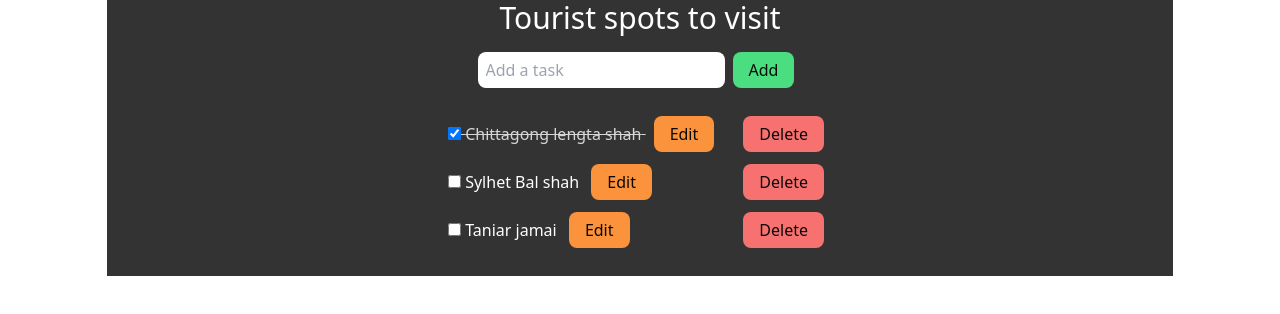
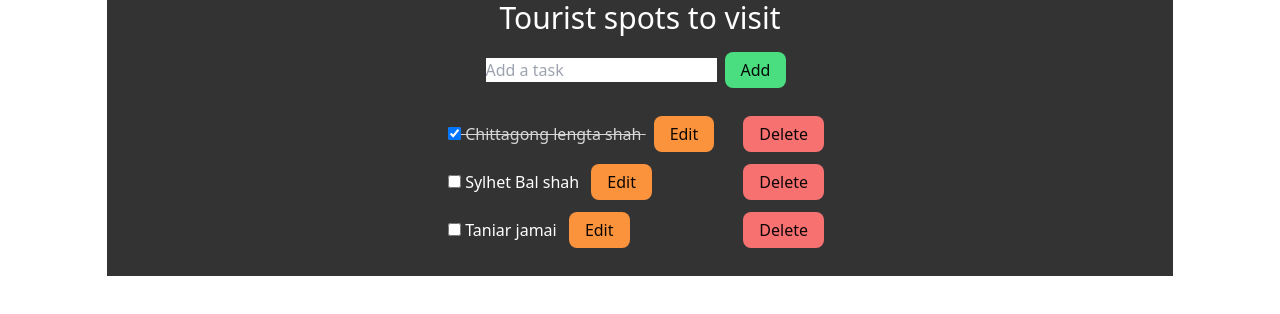
Before and after one commit to MU1147-LEGEND/React, a React (Vite) app in the folder Scaling-Reducer-withContext/: page / in a window 1280 px wide. Shown: the top 314 px of the page. Built offline with nearby package versions, Linux system fonts and the light colour scheme.

Commit message:
Refactor components to use context for task management and remove prop drilling

```diff
--- a/Scaling-Reducer-withContext/src/App.jsx
+++ b/Scaling-Reducer-withContext/src/App.jsx
@@ -2,13 +2,18 @@ import { scan } from "react-scan"; // must be imported before React and React DO
 import React, { useReducer } from "react";
 import Comp1 from "./components/Comp1";
 import reducer from "./reducer";
+import { TaskContext, TaskDispatchContext } from "./context/taskContext";
 
 const App = () => {
     const [tasks, dispatch] = useReducer(reducer, initialTasks);
 
     return (
         <>
-            <Comp1 tasks={tasks} dispatch={dispatch} />
+            <TaskContext.Provider value={tasks}>
+                <TaskDispatchContext.Provider value={dispatch}>
+                    <Comp1 />
+                </TaskDispatchContext.Provider>
+            </TaskContext.Provider>
         </>
     );
 };
--- a/Scaling-Reducer-withContext/src/components/Comp1.jsx
+++ b/Scaling-Reducer-withContext/src/components/Comp1.jsx
@@ -1,10 +1,10 @@
 import React from "react";
 import Comp2 from "./Comp2";
 
-const Comp1 = ({ tasks, dispatch }) => {
+const Comp1 = () => {
     return (
         <>
-            <Comp2 tasks={tasks} dispatch={dispatch} />
+            <Comp2 />
         </>
     );
 };
--- a/Scaling-Reducer-withContext/src/components/Comp2.jsx
+++ b/Scaling-Reducer-withContext/src/components/Comp2.jsx
@@ -1,10 +1,10 @@
 import React from "react";
 import Comp3 from "./Comp3";
 
-const Comp2 = ({ tasks, dispatch }) => {
+const Comp2 = () => {
     return (
         <>
-            <Comp3 tasks={tasks} dispatch={dispatch} />
+            <Comp3 />
         </>
     );
 };
--- a/Scaling-Reducer-withContext/src/components/Comp3.jsx
+++ b/Scaling-Reducer-withContext/src/components/Comp3.jsx
@@ -1,10 +1,15 @@
-import React, { useState } from "react";
+import React, { useContext, useState } from "react";
 import Button from "./buttons/Button";
+import { TaskContext, TaskDispatchContext } from "../context/taskContext";
 
-const Comp3 = ({ tasks, dispatch }) => {
+let inputStyle = "";
+const Comp3 = () => {
     const [text, setText] = useState("");
     const [editText, setEditText] = useState("");
     const [edit, setEdit] = useState(null);
+    // context and reducers
+    const tasks = useContext(TaskContext);
+    const dispatch = useContext(TaskDispatchContext);
 
     const addTask = () => {
         dispatch({
@@ -37,6 +42,12 @@ const Comp3 = ({ tasks, dispatch }) => {
             text: task.text,
         });
     };
+
+    const addInputError = ()=>{
+        if(!text){
+            inputStyle = "ring-2 ring-red-500 bg-red-300";
+        }
+    }
 
     // AI generated random uuid generator code.
     function generateUUID() {
@@ -75,9 +86,7 @@ const Comp3 = ({ tasks, dispatch }) => {
                     <Button
                         type={"add"}
                         onClick={() => {
-                            text.trim() !== ""
-                                ? addTask()
-                                : alert("please add task");
+                            text.trim() !== "" ? addTask() : addInputError();
                         }}
                     />
                     <br />
@@ -197,8 +206,7 @@ export default Comp3;
 function AddInput({ text, setText }) {
     return (
         <input
-            className="text-black py-1.5 px-2 rounded-lg focus:outline-none
-                        focus:ring-2 focus:ring-blue-600"
+            className={inputStyle + ""}
             type="text"
             value={text}
             placeholder="Add a task"
--- /dev/null
+++ b/Scaling-Reducer-withContext/src/context/taskContext.js
@@ -0,0 +1,4 @@
+import { createContext } from "react";
+
+export const TaskContext = createContext(null);
+export const TaskDispatchContext = createContext(null);
```
